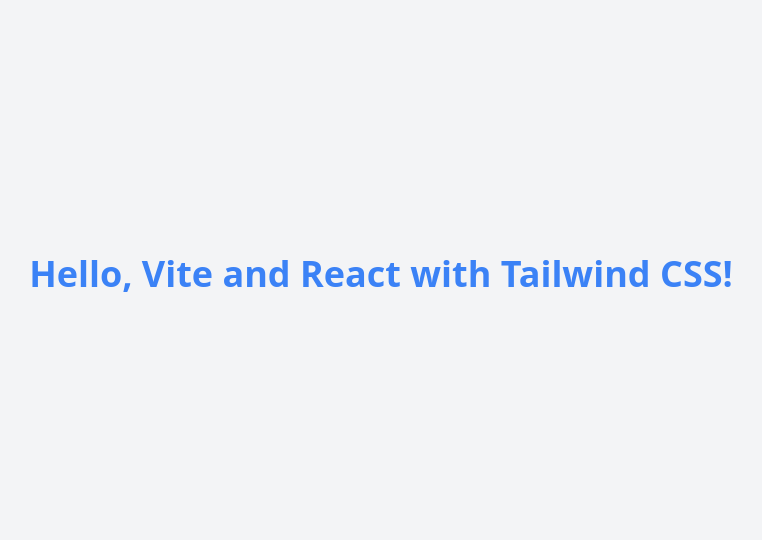
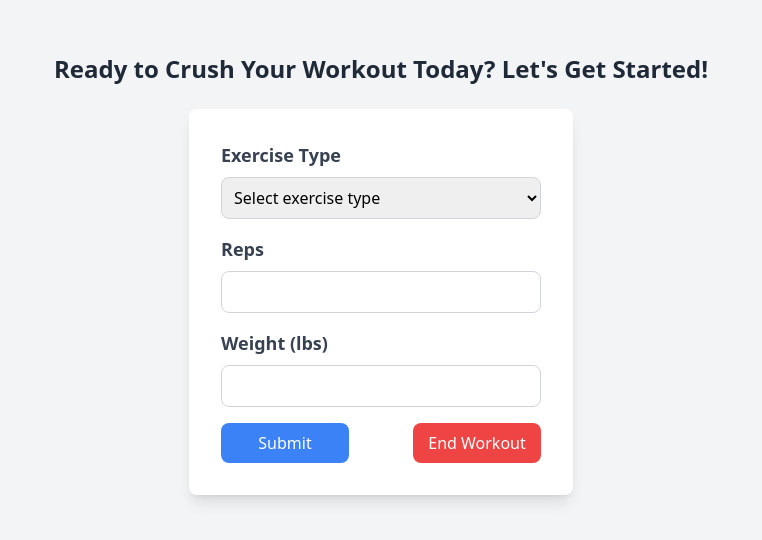
Before and after one commit to vedantnib/fit-track-ui, a React (Vite) app: page /workout in a window 1280 px wide. Shown: the part 126-666 px from the top of the page, without its empty margins (259-1021 px from the left). Built offline with nearby package versions, Linux system fonts and the light colour scheme; the HTML template or start-up script is replaced by a standard one.

Commit message:
Feature: Added StartWorkout screen and current workout screen, modified dependencies

```diff
--- a/package.json
+++ b/package.json
@@ -13,8 +13,10 @@
     "@emotion/react": "^11.11.4",
     "@emotion/styled": "^11.11.5",
     "@mui/material": "^5.15.21",
+    "@types/react-router-dom": "^5.3.3",
     "react": "^18.3.1",
-    "react-dom": "^18.3.1"
+    "react-dom": "^18.3.1",
+    "react-router-dom": "^6.24.0"
   },
   "devDependencies": {
     "@types/react": "^18.3.3",
--- a/src/App.tsx
+++ b/src/App.tsx
@@ -1,11 +1,18 @@
+import { BrowserRouter, Route, Routes } from "react-router-dom"
+import { StartWorkout } from "./StartWorkout"
+import { CurrentWorkout } from "./CurrentWorkout"
+
 function App() {
 
   return (
-    <div>
-      <div className="flex items-center justify-center min-h-screen bg-gray-100">
-      <h1 className="text-4xl font-bold text-blue-500">Hello, Vite and React with Tailwind CSS!</h1>
-    </div>
-    </div>
+    <BrowserRouter>
+      <div>
+      <Routes>
+          <Route path="/" element={<StartWorkout />} />
+          <Route path="/workout" element={<CurrentWorkout />} />
+        </Routes>
+      </div>
+    </BrowserRouter>
   )
 }
 
--- /dev/null
+++ b/src/CurrentWorkout.tsx
@@ -0,0 +1,103 @@
+// src/StartWorkout.tsx
+import React, { useState } from 'react';
+
+export const CurrentWorkout = () => {
+  const [exerciseType, setExerciseType] = useState('');
+  const [reps, setReps] = useState<number | undefined>(undefined);
+  const [weight, setWeight] = useState<number | undefined>(undefined);
+
+  const handleExerciseChange = (event: React.ChangeEvent<HTMLSelectElement>) => {
+    setExerciseType(event.target.value);
+  };
+
+  const handleRepsChange = (event: React.ChangeEvent<HTMLInputElement>) => {
+    setReps(parseInt(event.target.value));
+  };
+
+  const handleWeightChange = (event: React.ChangeEvent<HTMLInputElement>) => {
+    setWeight(parseInt(event.target.value));
+  };
+
+  const handleSubmit = (event: React.FormEvent<HTMLFormElement>) => {
+    event.preventDefault();
+    console.log('Form submitted with:', {
+      exerciseType,
+      reps,
+      weight,
+    });
+    // Add logic to handle form submission (e.g., sending data to server)
+    // Reset form fields if needed
+    setExerciseType('');
+    setReps(undefined);
+    setWeight(undefined);
+  };
+
+  const handleEndWorkout = () => {
+    // Add logic to handle ending the workout
+    console.log('Ending workout...');
+  };
+
+  return (
+    <div className="flex flex-col items-center justify-center min-h-screen bg-gray-100">
+      <h1 className="mb-6 text-2xl font-bold text-gray-800">
+        Ready to Crush Your Workout Today? Let's Get Started!
+      </h1>
+      <form onSubmit={handleSubmit} className="w-96 p-8 bg-white shadow-lg rounded-lg">
+        <div className="mb-4">
+          <label htmlFor="exerciseType" className="block mb-2 text-lg font-semibold text-gray-700">
+            Exercise Type
+          </label>
+          <select
+            id="exerciseType"
+            value={exerciseType}
+            onChange={handleExerciseChange}
+            className="w-full p-2 border border-gray-300 rounded-lg"
+            required
+          >
+            <option value="" disabled>Select exercise type</option>
+            <option value="bench-press">Bench Press</option>
+            <option value="squats">Squats</option>
+            <option value="deadlifts">Deadlifts</option>
+            <option value="bicep-curls">Bicep Curls</option>
+            <option value="tricep-extensions">Tricep Extensions</option>
+            <option value="cardio">Cardio</option>
+          </select>
+        </div>
+        <div className="mb-4">
+          <label htmlFor="reps" className="block mb-2 text-lg font-semibold text-gray-700">
+            Reps
+          </label>
+          <input
+            type="number"
+            id="reps"
+            value={reps ?? ''}
+            onChange={handleRepsChange}
+            className="w-full p-2 border border-gray-300 rounded-lg"
+            required
+          />
+        </div>
+        <div className="mb-4">
+          <label htmlFor="weight" className="block mb-2 text-lg font-semibold text-gray-700">
+            Weight (lbs)
+          </label>
+          <input
+            type="number"
+            id="weight"
+            value={weight ?? ''}
+            onChange={handleWeightChange}
+            className="w-full p-2 border border-gray-300 rounded-lg"
+            required
+          />
+        </div>
+        <div className="flex justify-between">
+          <button type="submit" className="w-32 bg-blue-500 text-white rounded-lg p-2 hover:bg-blue-700 transition duration-300">
+            Submit
+          </button>
+          <button type="button" onClick={handleEndWorkout} className="w-32 bg-red-500 text-white rounded-lg p-2 hover:bg-red-700 transition duration-300">
+            End Workout
+          </button>
+        </div>
+      </form>
+    </div>
+  );
+};
--- /dev/null
+++ b/src/StartWorkout.tsx
@@ -0,0 +1,49 @@
+import { MenuItem } from "@mui/material"
+import Select, { SelectChangeEvent } from "@mui/material/Select"
+import { useState } from "react"
+import { useNavigate } from "react-router-dom"
+
+export const StartWorkout = () => {
+    const navigate = useNavigate()
+    const [workoutType, setWorkoutType] = useState<string>()
+    const handleChange = (event: SelectChangeEvent) => {
+        setWorkoutType(event.target.value as string)
+    }
+
+    // const startWorkout = () => {
+
+    // }
+
+    return (
+        <div className="flex flex-col items-center justify-center min-h-screen bg-gray-100">
+            <h1 className="mb-6 text-2xl font-bold text-gray-800">
+                Ready to Crush Your Workout Today? Let's Get Started!
+            </h1>
+            <div className="mb-6">
+                <label htmlFor="workoutType" className="block mb-2 text-lg font-semibold text-gray-700">
+                    What are you hitting today?
+                </label>
+                <Select
+                    labelId="workout-select"
+                    className="w-full"
+                    id="workout-select"
+                    value={workoutType}
+                    label="Age"
+                    onChange={handleChange}
+                >
+                    <MenuItem value={"CST"}>Chest, Shoulder & Triceps</MenuItem>
+                    <MenuItem value={"BB"}>Back Biceps</MenuItem>
+                    <MenuItem value={"LEG"}>Legs</MenuItem>
+                    <MenuItem value={"CALI"}>Calistenics</MenuItem>
+                </Select>
+            </div>
+            <button
+                disabled={workoutType? false: true}
+                onClick={() => navigate('/workout')}
+                className="w-32 h-32 bg-blue-500 text-white rounded-full text-xl font-bold hover:bg-blue-700 transition duration-300"
+            >
+                Start
+            </button>
+        </div>
+    )
+}
```
Also changed, not shown: src/PastWorkouts.tsx (added), 1 other file (tests, documents, lock files or other folders).
